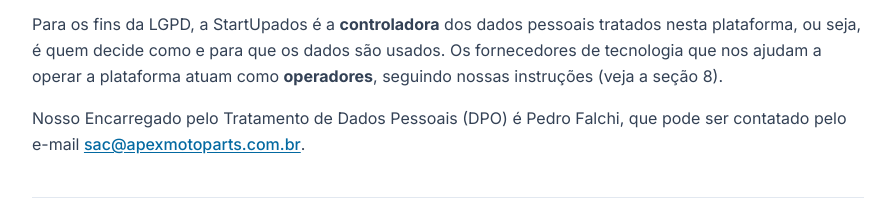
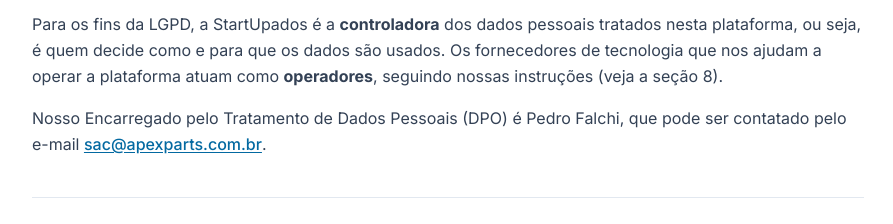
Before and after one commit to Start-Upados/Front_TdB, a React (Vite) app: page /turma-do-bem/privacidade in a window 1280 px wide. Shown: the part 920-1144 px from the top of the page, without its empty margins (192-1085 px from the left). Built offline with nearby package versions, Linux system fonts and the light colour scheme; no server answers; a web font is replaced by a local one.

Commit message:
fix: email /privacidade

```diff
--- a/src/Pages/PrivacidadeTdB/PrivacidadeTurmaDoBem.tsx
+++ b/src/Pages/PrivacidadeTdB/PrivacidadeTurmaDoBem.tsx
@@ -18,7 +18,7 @@
   razaoSocial: 'FK COMERCIO VAREJISTA DE PECAS LTDA',
   cnpj: '46.963.995/0001-97',
   endereco: 'AVENIDA VILA EMA 1006, SALA 121, VILA SANTA CLARA, SAO PAULO, Sao Paulo 03156-900',
-  emailPrivacidade: 'sac@apexmotoparts.com.br',
+  emailPrivacidade: 'sac@apexparts.com.br',
   encarregado: 'Pedro Falchi',
   instagram: '@startupados_tdb',
   site: 'www.startupados.com.br',
```
